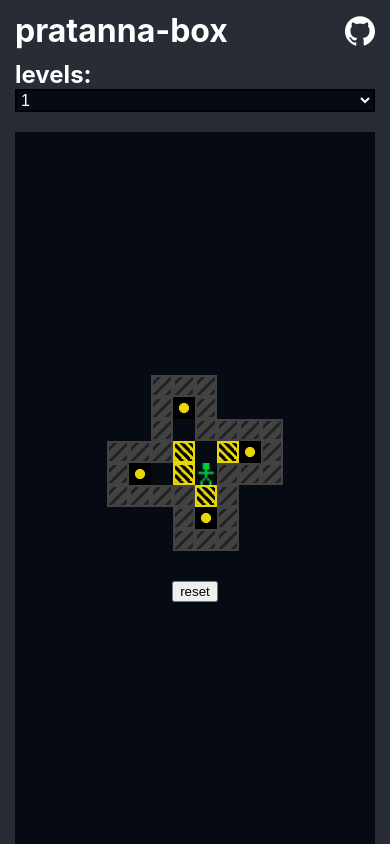
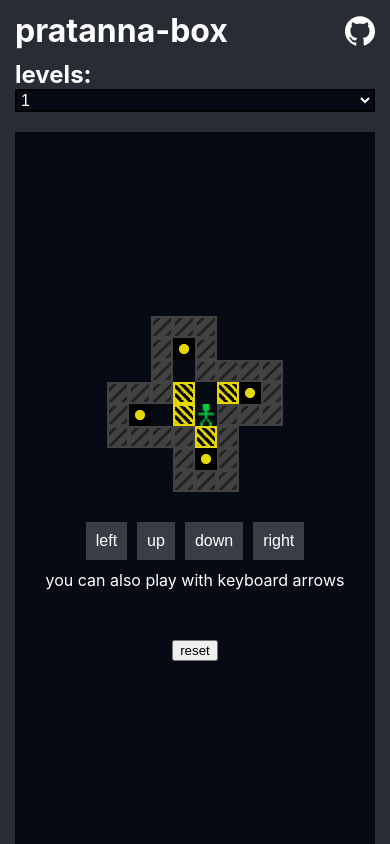
Before and after one commit to gabsprates/pratanna-box, a React (Create React App) app: page / in a window 390 px wide. Built offline with nearby package versions, Linux system fonts and the light colour scheme; the HTML template or start-up script is replaced by a standard one.

Commit message:
feat: play with buttons for mobile

```diff
--- a/src/App.css
+++ b/src/App.css
@@ -130,6 +130,27 @@
   );
 }
 
+.app-actions {
+  text-align: center;
+  margin-bottom: 50px;
+}
+.app-actions:after {
+  content: "you can also play with keyboard arrows";
+  display: block;
+  margin-top: 10px;
+}
+.app-actions button {
+  color: #fff;
+  border: 0;
+  margin: 0 5px;
+  padding: 10px;
+  font-size: 1em;
+  background-color: #393d45;
+}
+.app-actions button:hover {
+  background-color: #4a4e56;
+}
+
 @media (max-width: 550px) {
   .app-stage td {
     width: 20px;
--- a/src/App.tsx
+++ b/src/App.tsx
@@ -82,7 +82,6 @@ const Game = ({ setup, onFinish }: { setup: string; onFinish: () => void }) => {
   const [boxes, setBoxesPosition] = useState<BoxesObj>(game.boxes);
   useLayoutEffect(() => setBoxesPosition({ ...game.boxes }), [game.boxes]);
 
-  useEffect(() => {
   const canMove: { [key: string]: () => boolean } = {
     ArrowUp: () => {
       const position = { ...player, y: player.y - 1 };
@@ -156,9 +155,7 @@ const Game = ({ setup, onFinish }: { setup: string; onFinish: () => void }) => {
           ...boxes,
           [`${position.x},${position.y}`]: 0,
           [`${boxPosition.x},${boxPosition.y}`]:
-              game.stage[boxPosition.y][boxPosition.x] === chars.target
-                ? 1
-                : -1,
+            game.stage[boxPosition.y][boxPosition.x] === chars.target ? 1 : -1,
         });
       }
     },
@@ -171,9 +168,7 @@ const Game = ({ setup, onFinish }: { setup: string; onFinish: () => void }) => {
           ...boxes,
           [`${position.x},${position.y}`]: 0,
           [`${boxPosition.x},${boxPosition.y}`]:
-              game.stage[boxPosition.y][boxPosition.x] === chars.target
-                ? 1
-                : -1,
+            game.stage[boxPosition.y][boxPosition.x] === chars.target ? 1 : -1,
         });
       }
     },
@@ -186,9 +181,7 @@ const Game = ({ setup, onFinish }: { setup: string; onFinish: () => void }) => {
           ...boxes,
           [`${position.x},${position.y}`]: 0,
           [`${boxPosition.x},${boxPosition.y}`]:
-              game.stage[boxPosition.y][boxPosition.x] === chars.target
-                ? 1
-                : -1,
+            game.stage[boxPosition.y][boxPosition.x] === chars.target ? 1 : -1,
         });
       }
     },
@@ -201,14 +194,13 @@ const Game = ({ setup, onFinish }: { setup: string; onFinish: () => void }) => {
           ...boxes,
           [`${position.x},${position.y}`]: 0,
           [`${boxPosition.x},${boxPosition.y}`]:
-              game.stage[boxPosition.y][boxPosition.x] === chars.target
-                ? 1
-                : -1,
+            game.stage[boxPosition.y][boxPosition.x] === chars.target ? 1 : -1,
         });
       }
     },
   };
 
+  useEffect(() => {
     const handleKey = (e: KeyboardEvent) => {
       if (canMove[e.key] && canMove[e.key]())
         if (movements[e.key]) movements[e.key]();
@@ -217,14 +209,14 @@ const Game = ({ setup, onFinish }: { setup: string; onFinish: () => void }) => {
     window.addEventListener("keydown", handleKey);
 
     return () => window.removeEventListener("keydown", handleKey);
-  }, [player, boxes, game.stage]);
+  }, [player, boxes, game.stage, canMove, movements]);
 
   useEffect(() => {
     if (
       Object.values(boxes).filter((value) => value === 1).length ===
       game.targets
     ) {
-      alert("parabéns!!!");
+      alert("good job!");
       onFinish();
     }
   }, [boxes, game.targets, onFinish]);
@@ -245,6 +237,12 @@ const Game = ({ setup, onFinish }: { setup: string; onFinish: () => void }) => {
     return getBackground(char);
   };
 
+  const handleButton: React.MouseEventHandler<HTMLButtonElement> = (e) => {
+    const { arrow } = (e.target as any).dataset;
+    if (canMove[arrow] && canMove[arrow]())
+      if (movements[arrow]) movements[arrow]();
+  };
+
   return (
     <React.Fragment>
       <table className="app-stage">
@@ -263,7 +261,22 @@ const Game = ({ setup, onFinish }: { setup: string; onFinish: () => void }) => {
           ))}
         </tbody>
       </table>
-      {/* <pre>{setup}</pre> */}
+
+      <div className="app-actions">
+        <button data-arrow="ArrowLeft" onClick={handleButton}>
+          left
+        </button>
+        <button data-arrow="ArrowUp" onClick={handleButton}>
+          up
+        </button>
+        <button data-arrow="ArrowDown" onClick={handleButton}>
+          down
+        </button>
+        <button data-arrow="ArrowRight" onClick={handleButton}>
+          right
+        </button>
+      </div>
+
       <button onClick={() => setReset((_reset) => _reset + 1)}>reset</button>
     </React.Fragment>
   );
```
Lines whose indentation alone changed are shown as unchanged.
